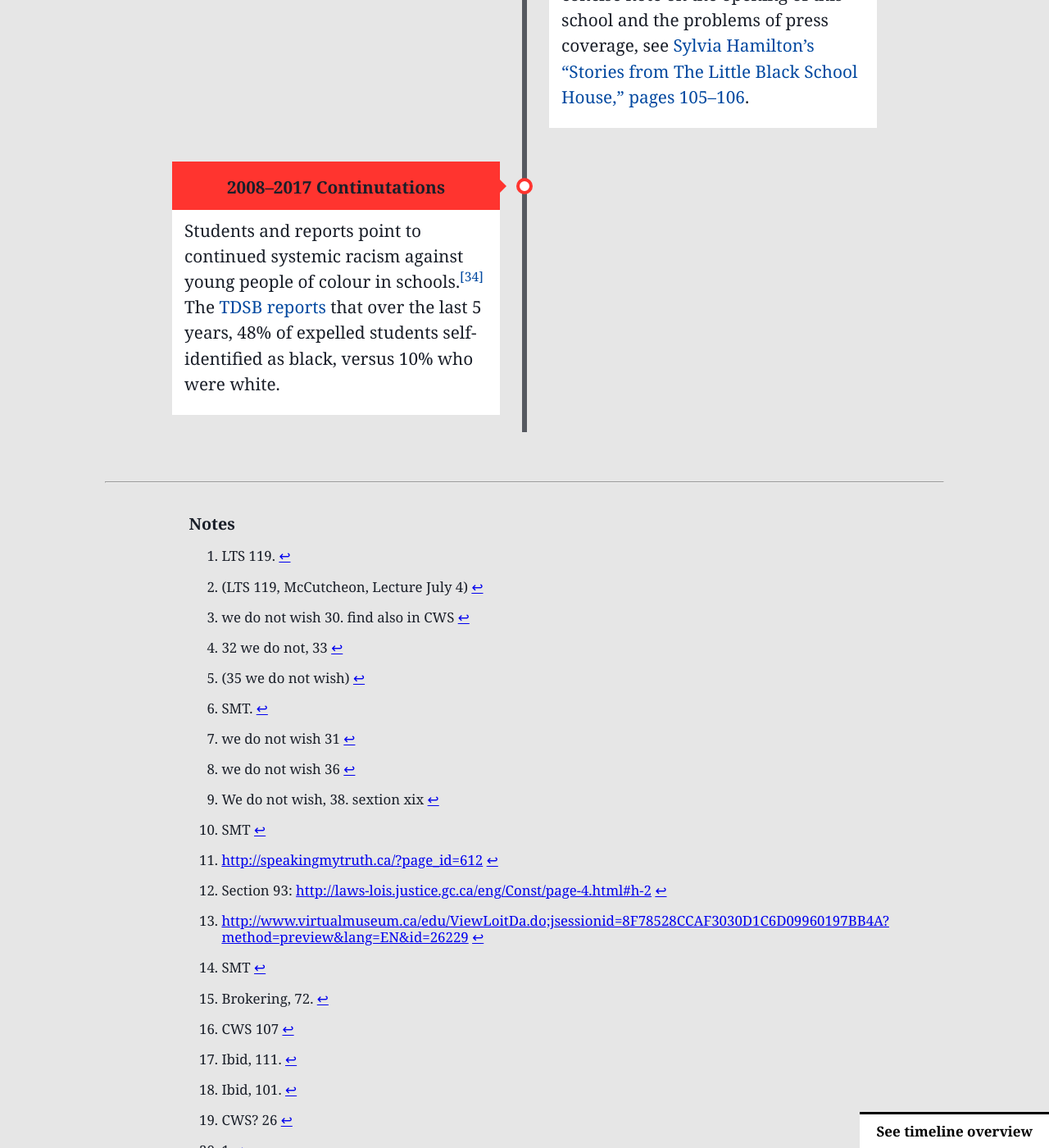
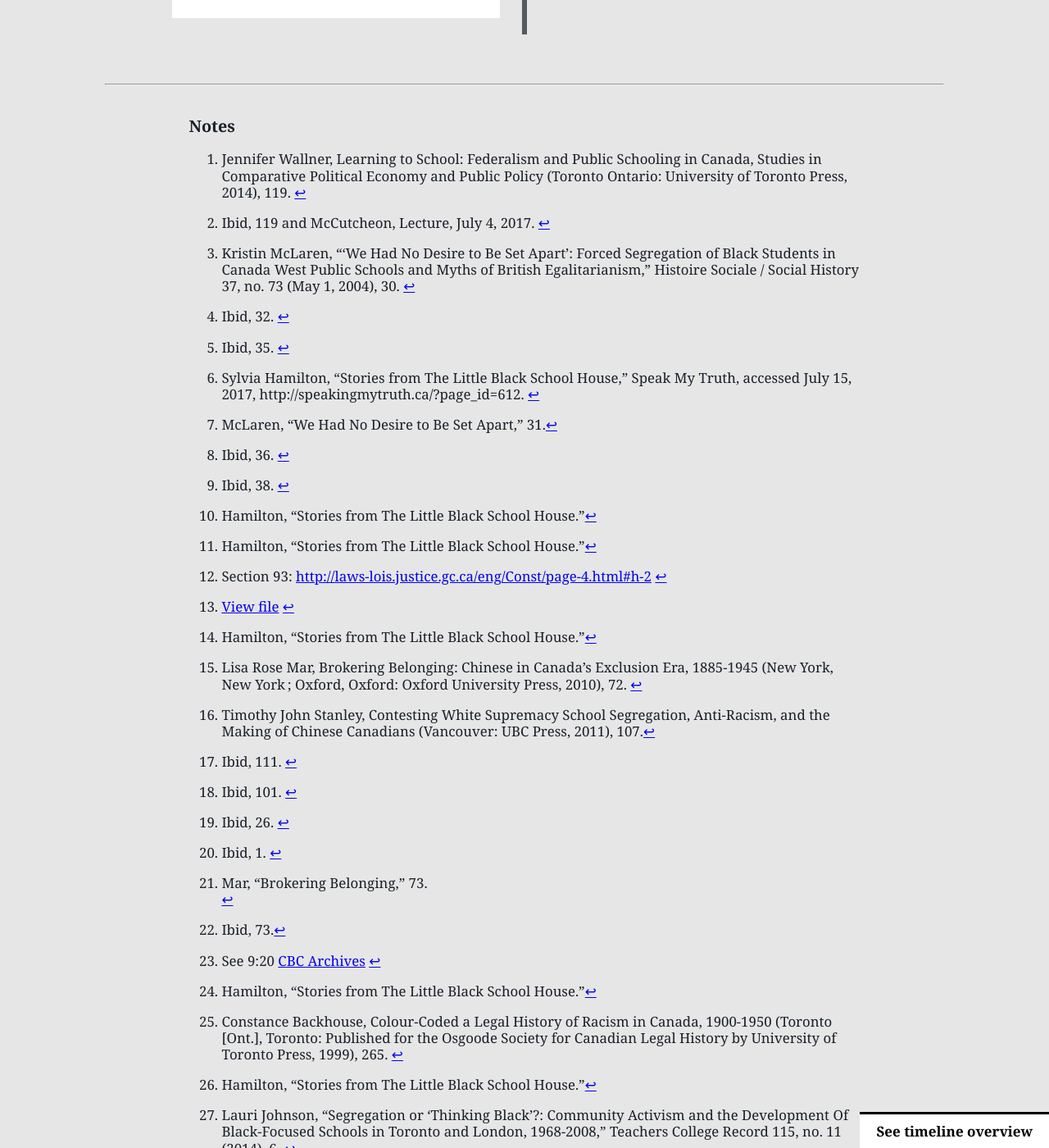
Before and after one commit to shubbs/shubbs.github.io, a Jekyll site: the page his3375timeline.html, which Jekyll copies as it is, in a window 1280 px wide and 1400 px high, scrolled down 14475 px. Shown: the whole window at 82% size. Built offline with Jekyll 4.4.1, drawn with Linux system fonts in a browser that asks for light colours; some of the changed text lies outside the part shown.

Commit message:
Footnotes
fixing footnotes
correcting 1992 typo

```diff
--- a/his3375timeline.html
+++ b/his3375timeline.html
@@ -342,9 +342,9 @@
     <li>
       <div class="direction-l"><a name="1992b"></a>
         <div class="flag-wrapper">
-          <span class="flag ont">992 Proposal for Africentric Schools in Toronto</span>
+          <span class="flag ont">1992 Proposal for Africentric Schools in Toronto</span>
         </div>
-        <a href="http://collectionscanada.gc.ca/pam_archives/index.php?fuseaction=genitem.displayItem&rec_nbr=3021763&lang=eng" target="_blank"><img src="images/ryerson.jpg" alt="Egerton Ryerson"></a>
+        <!-- <a href="http://collectionscanada.gc.ca/pam_archives/index.php?fuseaction=genitem.displayItem&rec_nbr=3021763&lang=eng" target="_blank"><img src="images/ryerson.jpg" alt="Egerton Ryerson"></a> -->
         <div class="desc">
           <p>In November, the African Canadian Community Working Group proposes Black-focused schools to address the identified needs of African Canadian students. The press compares the initiative to historical segregation.<sup class="footnote-ref"><a href="#fn32" id="fnref32">[32]</a></sup> The school welcomes students from all backgrounds. Black parents have been calling for Black-focused schools since the 1980s.<sup class="footnote-ref"><a href="#fn33" id="fnref33">[33]</a></sup></p>
         </div>
@@ -384,76 +384,74 @@
   <section class="footnotes">
     <h3>Notes</h3>
   <ol class="footnotes-list">
-  <li id="fn1" class="footnote-item"><p>LTS 119. <a href="#fnref1" class="footnote-backref">↩</a></p>
+  <li id="fn1" class="footnote-item"><p>Jennifer Wallner, Learning to School: Federalism and Public Schooling in Canada, Studies in Comparative Political Economy and Public Policy (Toronto Ontario: University of Toronto Press, 2014), 119. <a href="#fnref1" class="footnote-backref">↩</a></p>
   </li>
-  <li id="fn2" class="footnote-item"><p>(LTS 119, McCutcheon, Lecture July 4) <a href="#fnref2" class="footnote-backref">↩</a></p>
+  <li id="fn2" class="footnote-item"><p> Ibid, 119 and McCutcheon, Lecture, July 4, 2017. <a href="#fnref2" class="footnote-backref">↩</a></p>
   </li>
-  <li id="fn3" class="footnote-item"><p>we do not wish 30. find also in CWS <a href="#fnref3" class="footnote-backref">↩</a></p>
+  <li id="fn3" class="footnote-item"><p> Kristin McLaren, “‘We Had No Desire to Be Set Apart’: Forced Segregation of Black Students in Canada West Public Schools and Myths of British Egalitarianism,” Histoire Sociale / Social History 37, no. 73 (May 1, 2004), 30. <a href="#fnref3" class="footnote-backref">↩</a></p>
   </li>
-  <li id="fn4" class="footnote-item"><p>32 we do not, 33 <a href="#fnref4" class="footnote-backref">↩</a></p>
+  <li id="fn4" class="footnote-item"><p> Ibid, 32. <a href="#fnref4" class="footnote-backref">↩</a></p>
   </li>
-  <li id="fn5" class="footnote-item"><p>(35 we do not wish) <a href="#fnref5" class="footnote-backref">↩</a></p>
+  <li id="fn5" class="footnote-item"><p> Ibid, 35. <a href="#fnref5" class="footnote-backref">↩</a></p>
   </li>
-  <li id="fn6" class="footnote-item"><p>SMT. <a href="#fnref6" class="footnote-backref">↩</a></p>
+  <li id="fn6" class="footnote-item"><p> Sylvia Hamilton, “Stories from The Little Black School House,” Speak My Truth, accessed July 15, 2017, http://speakingmytruth.ca/?page_id=612. <a href="#fnref6" class="footnote-backref">↩</a></p>
   </li>
-  <li id="fn7" class="footnote-item"><p>we do not wish 31 <a href="#fnref7" class="footnote-backref">↩</a></p>
+  <li id="fn7" class="footnote-item"><p> McLaren, “We Had No Desire to Be Set Apart,” 31.<a href="#fnref7" class="footnote-backref">↩</a></p>
   </li>
-  <li id="fn8" class="footnote-item"><p>we do not wish 36 <a href="#fnref8" class="footnote-backref">↩</a></p>
+  <li id="fn8" class="footnote-item"><p> Ibid, 36. <a href="#fnref8" class="footnote-backref">↩</a></p>
   </li>
-  <li id="fn9" class="footnote-item"><p>We do not wish, 38. sextion xix <a href="#fnref9" class="footnote-backref">↩</a></p>
+  <li id="fn9" class="footnote-item"><p> Ibid, 38. <a href="#fnref9" class="footnote-backref">↩</a></p>
   </li>
-  <li id="fn10" class="footnote-item"><p>SMT <a href="#fnref10" class="footnote-backref">↩</a></p>
+  <li id="fn10" class="footnote-item"><p> Hamilton, “Stories from The Little Black School House.”<a href="#fnref10" class="footnote-backref">↩</a></p>
   </li>
-  <li id="fn11" class="footnote-item"><p><a href="http://speakingmytruth.ca/?page_id=612">http://speakingmytruth.ca/?page_id=612</a> <a href="#fnref11" class="footnote-backref">↩</a></p>
+  <li id="fn11" class="footnote-item"><p> Hamilton, “Stories from The Little Black School House.”<a href="#fnref11" class="footnote-backref">↩</a></p>
   </li>
-  <li id="fn12" class="footnote-item"><p>Section 93: <a href="http://laws-lois.justice.gc.ca/eng/Const/page-4.html#h-2">http://laws-lois.justice.gc.ca/eng/Const/page-4.html#h-2</a> <a href="#fnref12" class="footnote-backref">↩</a></p>
+  <li id="fn12" class="footnote-item"><p> Section 93: <a href="http://laws-lois.justice.gc.ca/eng/Const/page-4.html#h-2">http://laws-lois.justice.gc.ca/eng/Const/page-4.html#h-2</a> <a href="#fnref12" class="footnote-backref">↩</a></p>
   </li>
-  <li id="fn13" class="footnote-item"><p><a href="http://www.virtualmuseum.ca/edu/ViewLoitDa.do;jsessionid=8F78528CCAF3030D1C6D09960197BB4A?method=preview&amp;lang=EN&amp;id=26229">http://www.virtualmuseum.ca/edu/ViewLoitDa.do;jsessionid=8F78528CCAF3030D1C6D09960197BB4A?method=preview&amp;lang=EN&amp;id=26229</a> <a href="#fnref13" class="footnote-backref">↩</a></p>
+  <li id="fn13" class="footnote-item"><p><a href="http://www.virtualmuseum.ca/edu/ViewLoitDa.do;jsessionid=8F78528CCAF3030D1C6D09960197BB4A?method=preview&amp;lang=EN&amp;id=26229">View file</a> <a href="#fnref13" class="footnote-backref">↩</a></p>
   </li>
-  <li id="fn14" class="footnote-item"><p>SMT <a href="#fnref14" class="footnote-backref">↩</a></p>
+  <li id="fn14" class="footnote-item"><p> Hamilton, “Stories from The Little Black School House.”<a href="#fnref14" class="footnote-backref">↩</a></p>
   </li>
-  <li id="fn15" class="footnote-item"><p>Brokering, 72. <a href="#fnref15" class="footnote-backref">↩</a></p>
+  <li id="fn15" class="footnote-item"><p> Lisa Rose Mar, Brokering Belonging: Chinese in Canada’s Exclusion Era, 1885-1945 (New York, New York ; Oxford, Oxford: Oxford University Press, 2010), 72. <a href="#fnref15" class="footnote-backref">↩</a></p>
   </li>
-  <li id="fn16" class="footnote-item"><p>CWS 107 <a href="#fnref16" class="footnote-backref">↩</a></p>
+  <li id="fn16" class="footnote-item"><p> Timothy John Stanley, Contesting White Supremacy School Segregation, Anti-Racism, and the Making of Chinese Canadians (Vancouver: UBC Press, 2011), 107.<a href="#fnref16" class="footnote-backref">↩</a></p>
   </li>
-  <li id="fn17" class="footnote-item"><p>Ibid, 111. <a href="#fnref17" class="footnote-backref">↩</a></p>
+  <li id="fn17" class="footnote-item"><p> Ibid, 111. <a href="#fnref17" class="footnote-backref">↩</a></p>
   </li>
-  <li id="fn18" class="footnote-item"><p>Ibid, 101. <a href="#fnref18" class="footnote-backref">↩</a></p>
+  <li id="fn18" class="footnote-item"><p> Ibid, 101. <a href="#fnref18" class="footnote-backref">↩</a></p>
   </li>
-  <li id="fn19" class="footnote-item"><p>CWS? 26 <a href="#fnref19" class="footnote-backref">↩</a></p>
+  <li id="fn19" class="footnote-item"><p> Ibid, 26. <a href="#fnref19" class="footnote-backref">↩</a></p>
   </li>
-  <li id="fn20" class="footnote-item"><p>1 <a href="#fnref20" class="footnote-backref">↩</a></p>
+  <li id="fn20" class="footnote-item"><p> Ibid, 1. <a href="#fnref20" class="footnote-backref">↩</a></p>
   </li>
-  <li id="fn21" class="footnote-item"><p>73 Broker<br>
-  [^24] CWS 225 <a href="#fnref21" class="footnote-backref">↩</a></p>
+  <li id="fn21" class="footnote-item"><p> Mar, “Brokering Belonging,” 73.<br>
+  <a href="#fnref21" class="footnote-backref">↩</a></p>
   </li>
-  <li id="fn22" class="footnote-item"><p>Brokering belonging? <a href="#fnref22" class="footnote-backref">↩</a></p>
+  <li id="fn22" class="footnote-item"><p> Ibid, 73.<a href="#fnref22" class="footnote-backref">↩</a></p>
   </li>
-  <li id="fn23" class="footnote-item"><p>9:20 <a href="http://www.cbc.ca/archives/entry/japanese-canadians-the-relocation-experience">CBC</a> <a href="#fnref23" class="footnote-backref">↩</a></p>
+  <li id="fn23" class="footnote-item"><p> See 9:20 <a href="http://www.cbc.ca/archives/entry/japanese-canadians-the-relocation-experience">CBC Archives</a> <a href="#fnref23" class="footnote-backref">↩</a></p>
   </li>
-  <li id="fn24" class="footnote-item"><p>SMT and <a href="http://www.un.org/en/universal-declaration-human-rights/">http://www.un.org/en/universal-declaration-human-rights/</a> <a href="#fnref24" class="footnote-backref">↩</a></p>
+  <li id="fn24" class="footnote-item"><p> Hamilton, “Stories from The Little Black School House.”<a href="#fnref24" class="footnote-backref">↩</a></p>
   </li>
-  <li id="fn25" class="footnote-item"><p>Color coded 240? <a href="#fnref25" class="footnote-backref">↩</a></p>
+  <li id="fn25" class="footnote-item"><p> Constance Backhouse, Colour-Coded a Legal History of Racism in Canada, 1900-1950 (Toronto [Ont.], Toronto: Published for the Osgoode Society for Canadian Legal History by University of Toronto Press, 1999), 265.
+<a href="#fnref25" class="footnote-backref">↩</a></p>
   </li>
-  <li id="fn26" class="footnote-item"><p>SMT. <a href="#fnref26" class="footnote-backref">↩</a></p>
+  <li id="fn26" class="footnote-item"><p> Hamilton, “Stories from The Little Black School House.”<a href="#fnref26" class="footnote-backref">↩</a></p>
   </li>
-  <li id="fn27" class="footnote-item"><p>Thinking Black, 6. <a href="#fnref27" class="footnote-backref">↩</a></p>
+  <li id="fn27" class="footnote-item"><p> Lauri Johnson, “Segregation or ‘Thinking Black’?: Community Activism and the Development Of Black-Focused Schools in Toronto and London, 1968-2008,” Teachers College Record 115, no. 11 (2014), 6. <a href="#fnref27" class="footnote-backref">↩</a></p>
   </li>
-  <li id="fn28" class="footnote-item"><p>Ibid, 7. <a href="#fnref28" class="footnote-backref">↩</a></p>
+  <li id="fn28" class="footnote-item"><p> Ibid, 7. <a href="#fnref28" class="footnote-backref">↩</a></p>
   </li>
-  <li id="fn29" class="footnote-item"><p><a href="http://www.cbc.ca/news/canada/nova-scotia/paul-ash-first-black-superintendent-tri-county-school-board-1.4038328">http://www.cbc.ca/news/canada/nova-scotia/paul-ash-first-black-superintendent-tri-county-school-board-1.4038328</a> <a href="#fnref29" class="footnote-backref">↩</a></p>
+  <li id="fn29" class="footnote-item"><p><a href="http://www.cbc.ca/news/canada/nova-scotia/paul-ash-first-black-superintendent-tri-county-school-board-1.4038328">See CBC Article</a> <a href="#fnref29" class="footnote-backref">↩</a></p>
   </li>
-  <li id="fn30" class="footnote-item"><ol start="8">
-  <li>Seg or thinking black</li>
-  </ol>
-   <a href="#fnref30" class="footnote-backref">↩</a></li>
-  <li id="fn31" class="footnote-item"><p>segregation 8 <a href="#fnref31" class="footnote-backref">↩</a></p>
+  <li id="fn30" class="footnote-item"><p> Johnson, “Segregation or ‘Thinking Black’?, 8.</p><a href="#fnref30" class="footnote-backref">↩</a></li>
+  <li id="fn31" class="footnote-item"><p> Ibid, 8. <a href="#fnref31" class="footnote-backref">↩</a></p>
   </li>
-  <li id="fn32" class="footnote-item"><p>segregation p9 <a href="#fnref32" class="footnote-backref">↩</a></p>
+  <li id="fn32" class="footnote-item"><p> Ibid, 9. <a href="#fnref32" class="footnote-backref">↩</a></p>
   </li>
-  <li id="fn33" class="footnote-item"><p>10 Thinking black <a href="#fnref33" class="footnote-backref">↩</a></p>
+  <li id="fn33" class="footnote-item"><p> Ibid, 10. <a href="#fnref33" class="footnote-backref">↩</a></p>
   </li>
-  <li id="fn34" class="footnote-item"><p>See Study shows refugee youth 5x more likely than students in other immigrant cases to leave high scool without diploma (11. School to work). Ontraio science curriculum does not meet multiculturalism/diversity standards. PFP program controversial according to youth. (Professional Development Program) <a href="#fnref34" class="footnote-backref">↩</a></p>
+  <li id="fn34" class="footnote-item"><a href="#fnref34" class="footnote-backref">↩</a></p>
   </li>
   </ol>
   </section>
```
Also changed, not shown: 1 other file.
